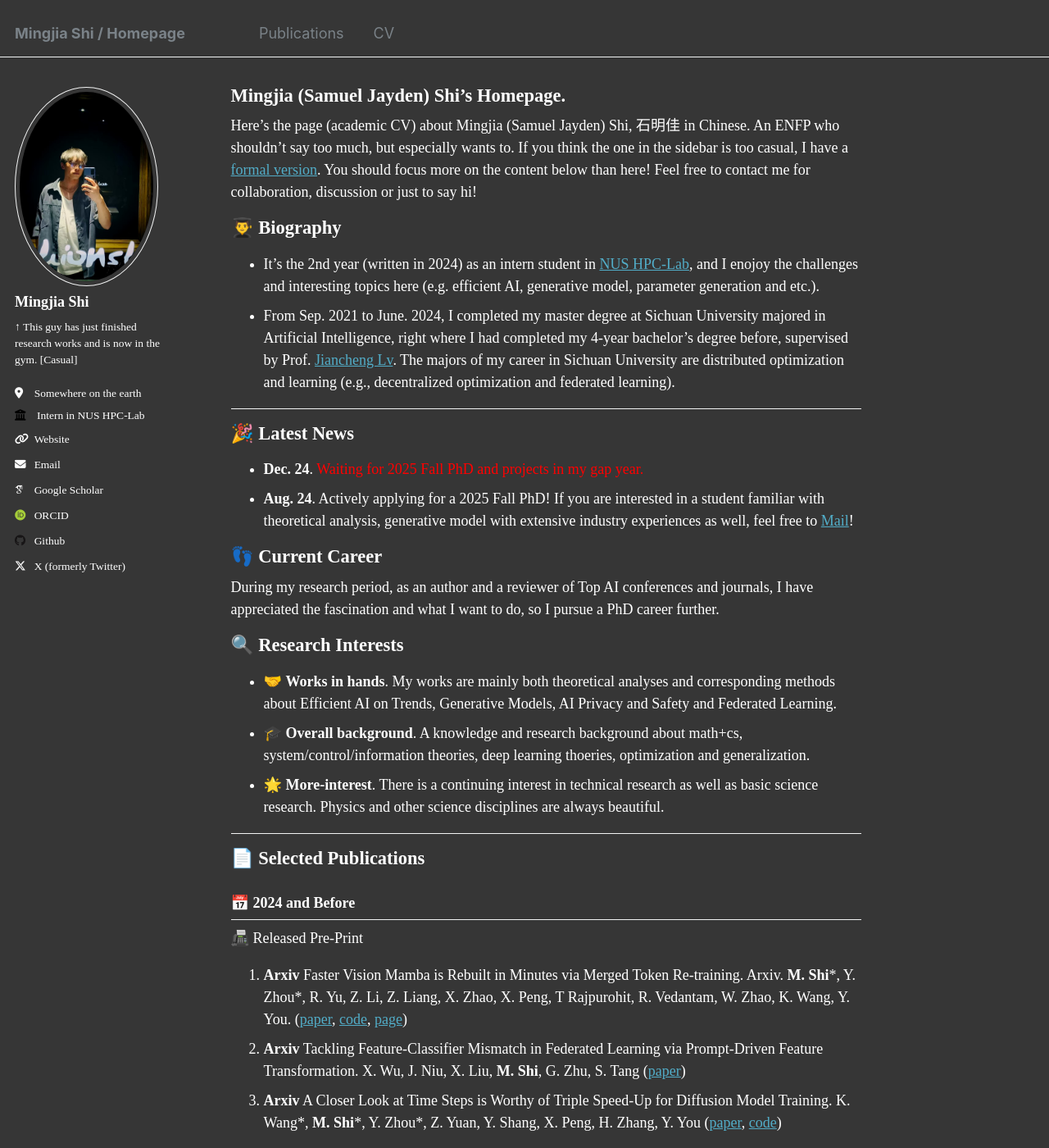
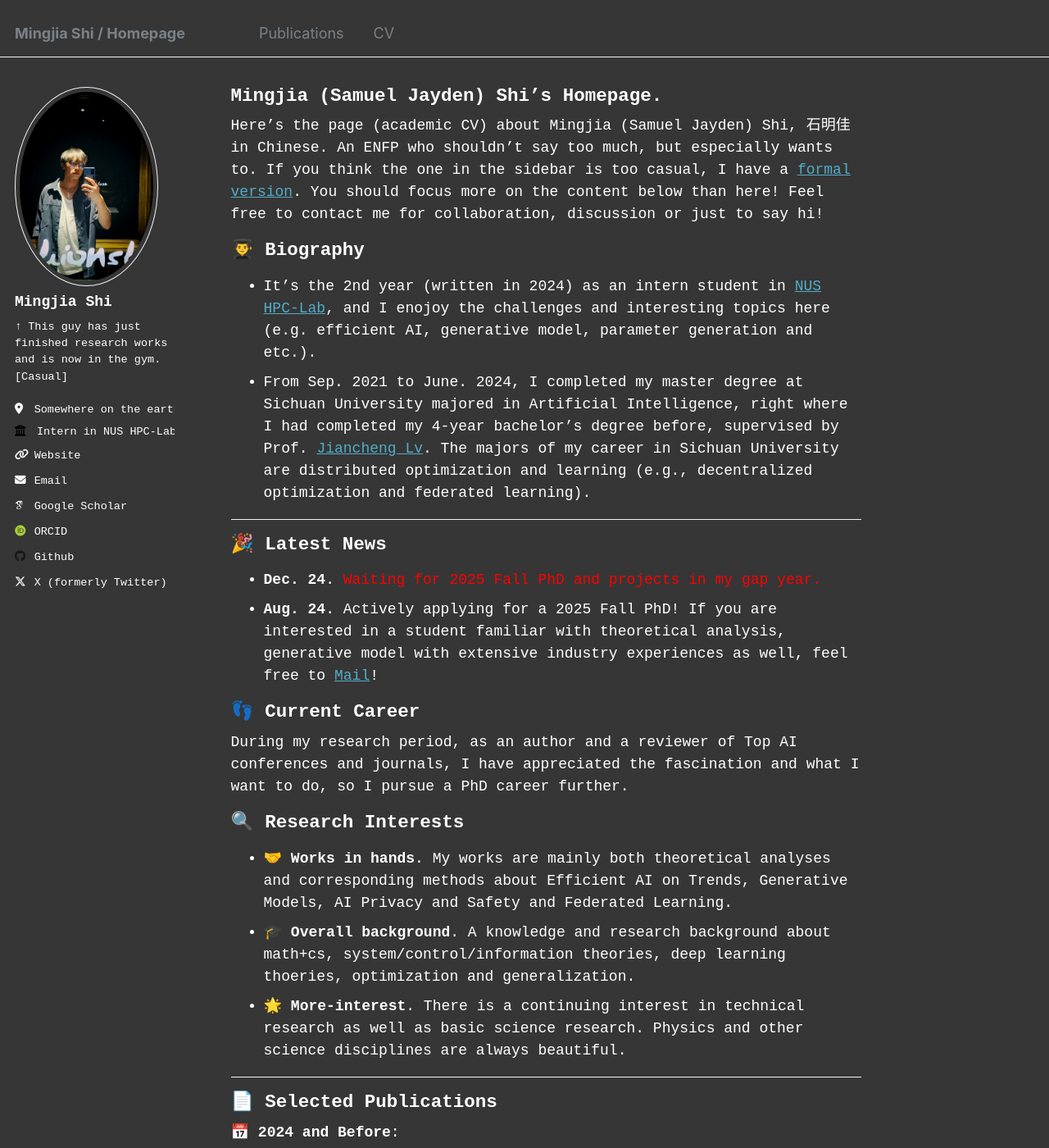
Before and after one commit to BDeMo/homepage, a Jekyll site: the page built from _pages/about.md, in a window 1280 px wide and 1400 px high. Shown: the whole window at 82% size. Built offline with Jekyll 4.4.1, drawn with Linux system fonts in a browser that asks for light colours; some web fonts are replaced; some of the changed text lies outside the part shown.

Commit message:
Update font

```diff
--- a/_pages/about.md
+++ b/_pages/about.md
@@ -44,10 +44,9 @@ During my research period, as an author and a reviewer of Top AI conferences and
 📄 Selected Publications
 ======
 
-📅 2024 and Before
-------
+📅 **2024 and Before**:
 
-📠 Released Pre-Print
+📠 *Released Pre-Print*
 1. **Arxiv** Faster Vision Mamba is Rebuilt in Minutes via Merged Token Re-training. Arxiv. **M. Shi**\*, Y. Zhou*, R. Yu, Z. Li, Z. Liang, X. Zhao, X. Peng, T Rajpurohit, R. Vedantam, W. Zhao, K. Wang, Y. You.
 ([paper](https://arxiv.org/abs/2412.12496), [code](https://github.com/NUS-HPC-AI-Lab/R-MeeTo), [page](https://bdemo.github.io/R-MeeTo/))
 1. **Arxiv** Tackling Feature-Classifier Mismatch in Federated Learning via Prompt-Driven Feature Transformation.
@@ -57,20 +56,20 @@ X. Wu, J. Niu, X. Liu, **M. Shi**, G. Zhu, S. Tang
 K. Wang\*, **M. Shi**\*, Y. Zhou\*, Z. Yuan, Y. Shang, X. Peng, H. Zhang, Y. You
 ([paper](https://arxiv.org/abs/2405.17403), [code](https://github.com/NUS-HPC-AI-Lab/SpeeD))
 
-🤝 Conference
+🤝 *Conference*
 1. **ICASSP 2024** Federated CINN Clustering for Accurate Clustered Federated Learning. Y. Zhou, **M. Shi**, Y. Tian, Y. Li, Q. Ye, J. Lv ([paper](https://ieeexplore.ieee.org/abstract/document/10447282/))
 1. **NeurIPS 2023** PRIOR: Personalized Prior for Reactivating the Information Overlooked in Federated Learning. **M. Shi**, Y. Zhou, K. Wang, H. Zhang, S. Huang, Q. Ye, J. Lv ([paper](https://proceedings.neurips.cc/paper_files/paper/2023/hash/5a3674849d6d6d23ac088b9a2552f323-Abstract-Conference.html), [code](https://github.com/BDeMo/pFedBreD_public))
 1. **ICONIP 2023** Unconstrained Feature Model and Its General Geometric Patterns in Federated Learning: Local Subspace Minority Collapse. **M. Shi**, Y. Zhou, Q. Ye, J. Lv ([paper](https://link.springer.com/chapter/10.1007/978-981-99-8132-8_34))
 1. **ICCV 2023** Communication-efficient Federated Learning with Single-Step Synthetic Features Compressor for Faster Convergence. Y. Zhou, **M. Shi**, Y. Li, Y. Sun, Q. Ye, J. Lv ([paper](https://openaccess.thecvf.com/content/ICCV2023/html/Zhou_Communication-efficient_Federated_Learning_with_Single-Step_Synthetic_Features_Compressor_for_Faster_ICCV_2023_paper.html))
 
-📕 Journal
+📕 *Journal*
 1. **InfoSci** DeFTA: A Plug-and-Play Peer-to-Peer Decentralized Federated Learning Framework. Y. Zhou, **M. Shi**, Y. Tian, Q. Ye, J. Lv ([paper](https://www.sciencedirect.com/science/article/pii/S002002552400495X))
 1. **Trans.ETCI** DLB: a dynamic load balance strategy for distributed training of deep neural networks. Q. Ye, Y. Zhou, **M. Shi**, Y. Sun, J. Lv ([paper](https://ieeexplore.ieee.org/abstract/document/9960865/))
 1. **JoSc** FLSGD: free local SGD with parallel synchronization. Q. Ye, Y. Zhou, **M. Shi**, J. Lv ([paper](https://link.springer.com/article/10.1007/s11227-021-04267-5))
 
 
-⏳ Early
-------
+⏳ **Early**:
+
 [Please see the full list in Google Scholar](https://scholar.google.com/citations?user=B6f3ImkAAAAJ)
 
 🛎 Services
--- a/_sass/_variables.scss
+++ b/_sass/_variables.scss
@@ -32,7 +32,7 @@ $calisto                    : "Calisto MT", serif;
 $garamond                   : Garamond, serif;
 
 // customized font
-$my_font                    : Avenir, Univers, Eurostile, $google, $bodoni;
+$my_font                    : 'Courier New', Courier, Avenir, Univers, Eurostile, $google, $bodoni;
 $my_header_font             : $my_font, $georgia, Geneva, Garamond, "Lucida Bright";
 
 $sidebar_font               : $my_font;
```
